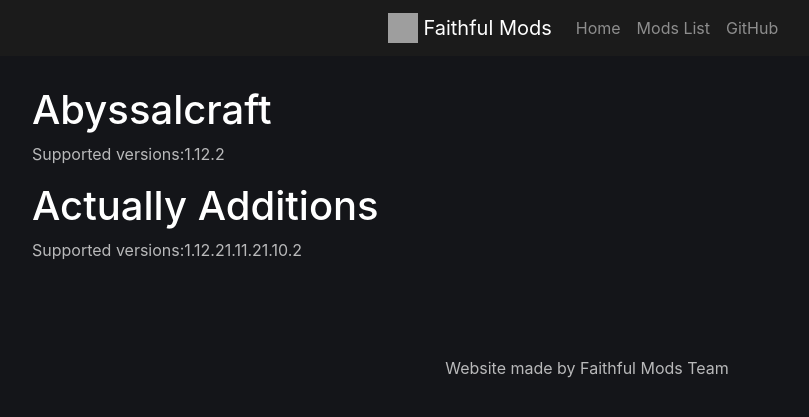
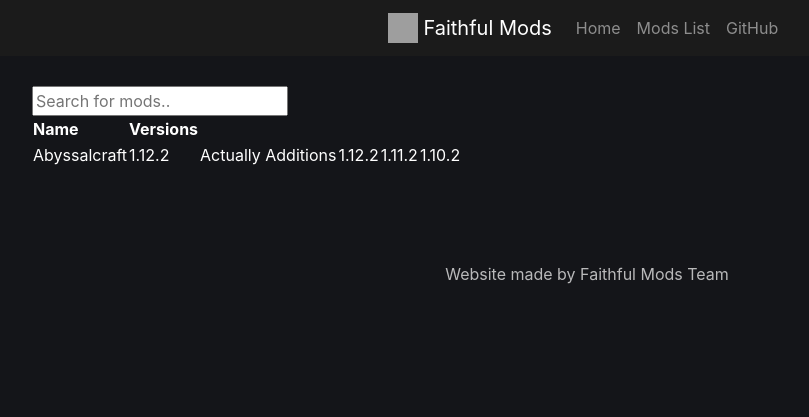
Before and after one commit to Compliance-Mods/faithful-mods.github.io, a Jekyll site: the page built from mods-list.html, in a window 1280 px wide. Shown: the top 417 px of the page, without its empty margins (53-862 px from the left). Built offline with Jekyll 4.4.1, drawn with Linux system fonts in a browser that asks for light colours; grey boxes are pictures that could not be loaded.

Commit message:
add search bar

```diff
--- /dev/null
+++ b/js/Search.js
@@ -0,0 +1,18 @@
+function Search(idSearchBar, idTable) {
+  var input, filter, table, tr, td, i, txtValue;
+  input = document.getElementById("idSearchBar");
+  filter = input.value.toUpperCase();
+  table = document.getElementById("idTable");
+  tr = table.getElementsByTagName("tr");
+  for (i = 0; i < tr.length; i++) {
+    td = tr[i].getElementsByTagName("td")[0];
+    if (td) {
+      txtValue = td.textContent || td.innerText;
+      if (txtValue.toUpperCase().indexOf(filter) > -1) {
+        tr[i].style.display = "";
+      } else {
+        tr[i].style.display = "none";
+      }
+    }
+  }
+}
--- a/mods-list.html
+++ b/mods-list.html
@@ -3,11 +3,26 @@ layout: default
 title: Mods List
 ---
 
-{%- for mod in site.data.mods -%}
-	<h1>{{ mod.name }}</h1>
-	<p> Supported versions:
-		{%- for version in mod.versions -%}
-			{{ version | replace: "-", "."}}
+<script src="{{ site.baseurl }}/js/Search.js"></script>
+<input id="SearchBar" type="text" onkeyup="Search('SearchBar', 'ModsTable')" placeholder="Search for mods.." title="Type something">
+
+<table id="ModsTable">
+	<thead>
+		<tr>
+			<th>Name</th>
+			<th>Versions</th>
+		</tr>
+	</thead>
+	<tbody>
+		{%- for mod in site.data.mods -%}
+
+			<td>{{ mod.name }}</td>
+
+			{%- for version in mod.versions -%}
+				<td>{{ version | replace: "-", "." }}</td>
+			{%- endfor -%}
+
 		{%- endfor -%}
-	</p>
-{%- endfor -%}
+	</tbody>
+
+</table>
```
